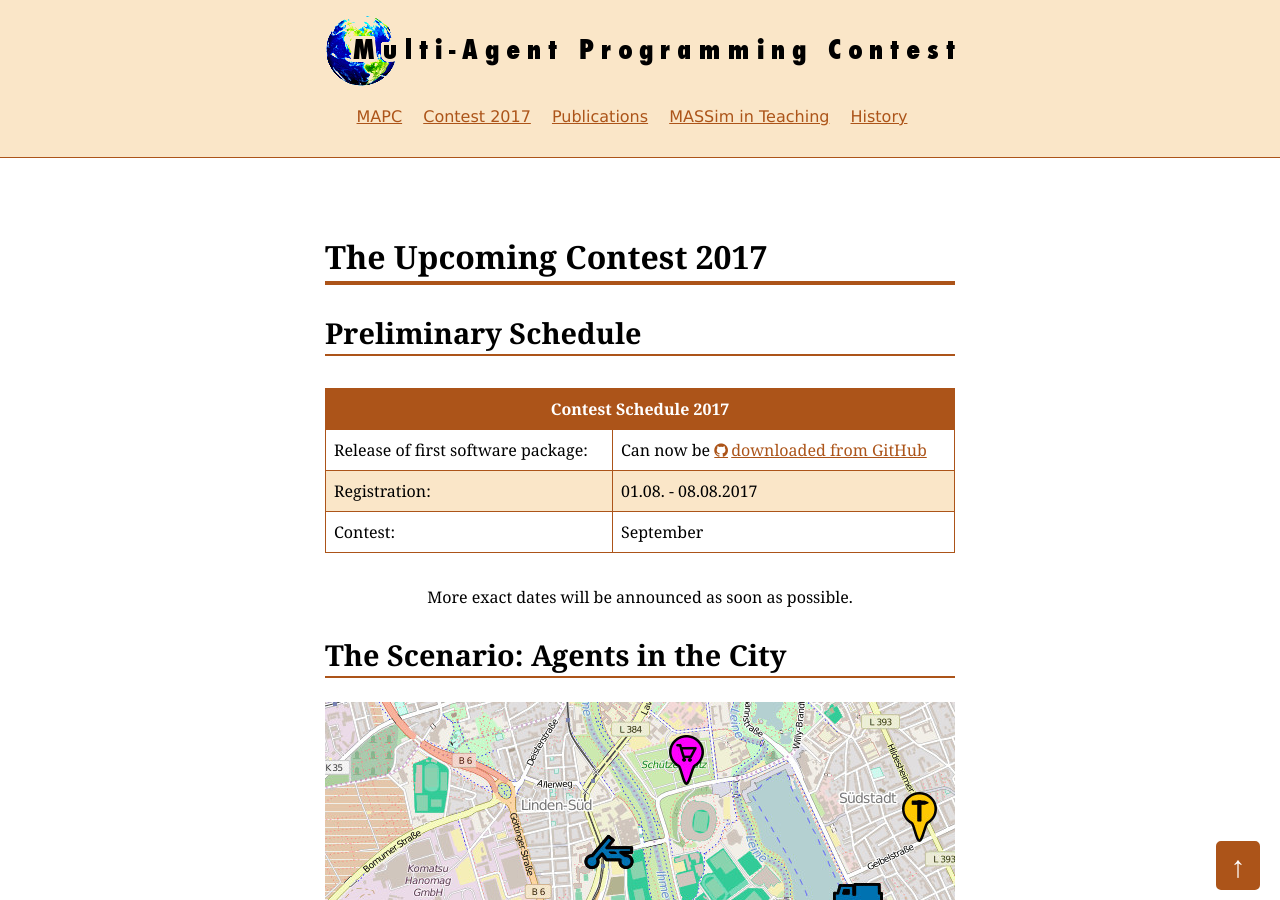
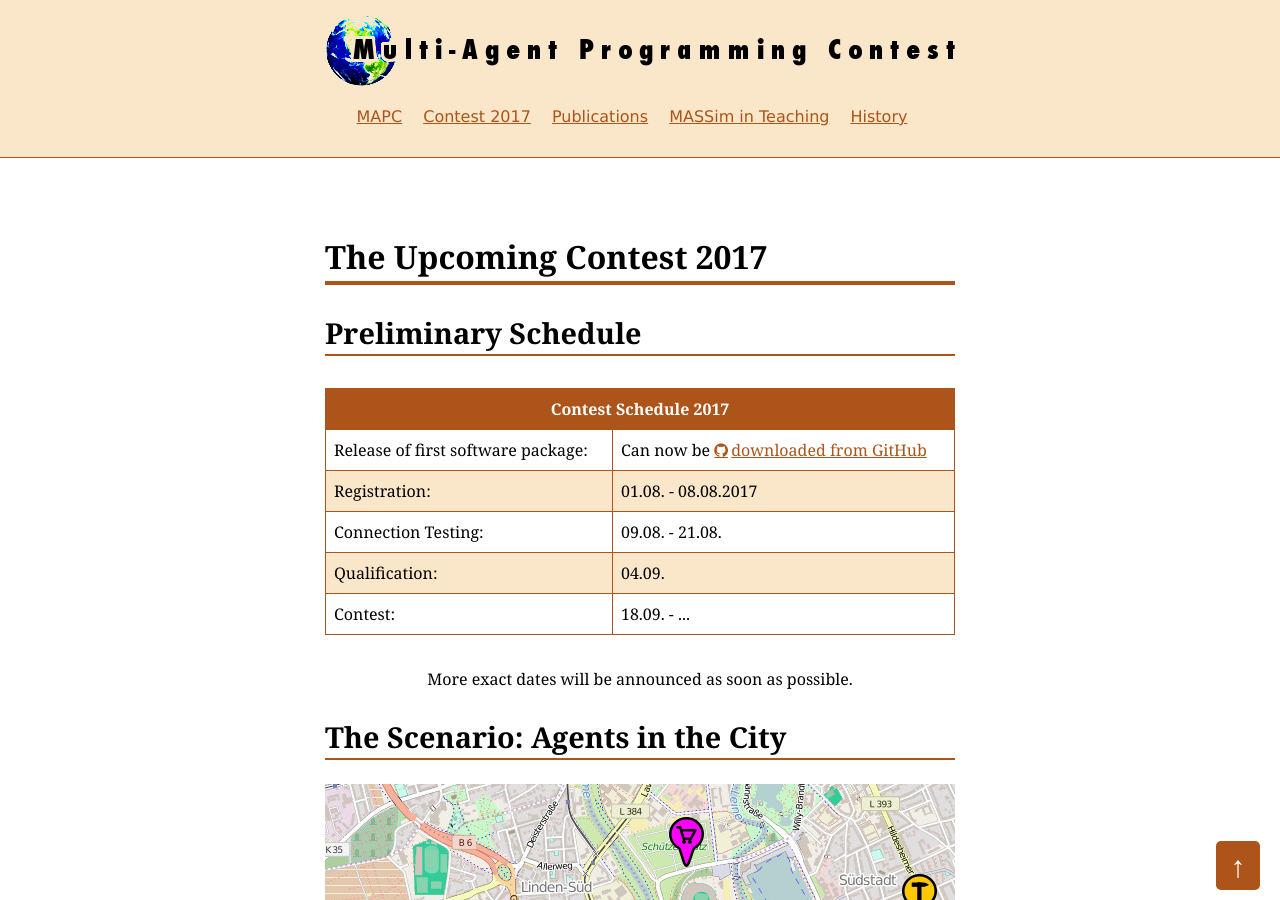
Before and after one commit to agentcontest/agentcontest.github.io, a Jekyll site: the page built from 2017/index.md, in a window 1280 px wide and 900 px high. Built offline with Jekyll 4.4.1, drawn with Linux system fonts in a browser that asks for light colours.

Commit message:
add dates to page

```diff
--- a/2017/_schedule.html
+++ b/2017/_schedule.html
@@ -14,8 +14,16 @@
       <td><time datetime="2017-08-01">01.08.</time> - <time datetime="2017-08-08">08.08.2017</time></td>
     </tr>
     <tr>
+      <td>Connection Testing:</td>
+      <td>09.08. - 21.08.</td>
+    </tr>
+    <tr>
+      <td>Qualification:</td>
+      <td>04.09.</td>
+    </tr>
+    <tr>
       <td>Contest:</td>
-      <td>September</td>
+      <td>18.09. - ...</td>
     </tr>
   </tbody>
 </table>
```
